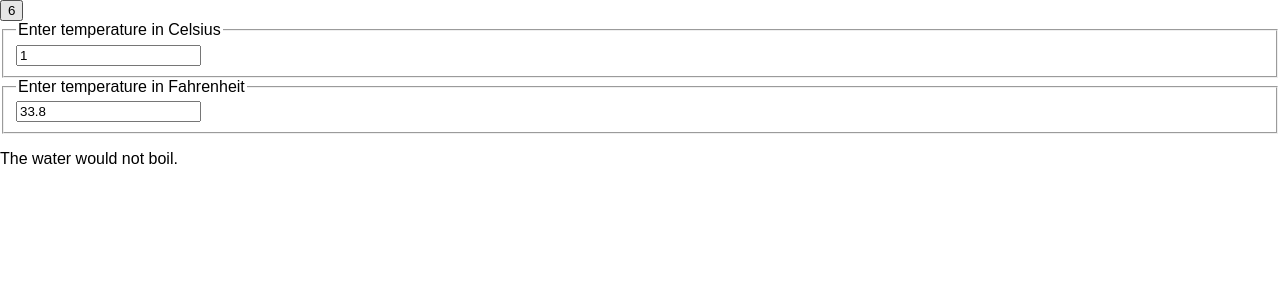
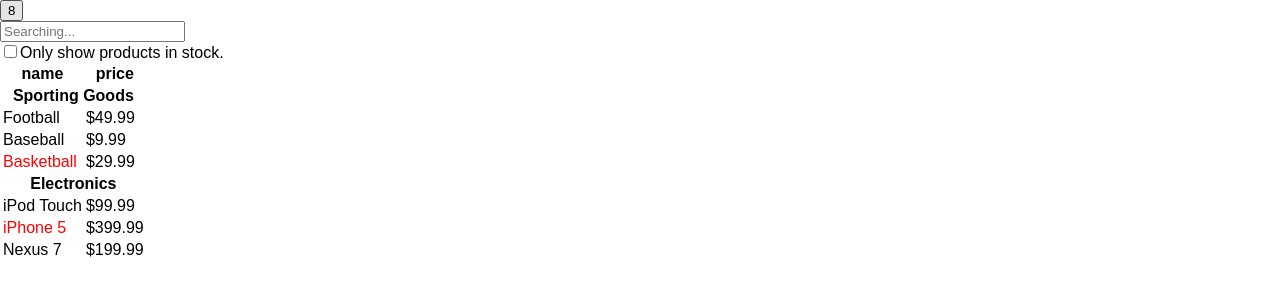
Before and after one commit to MatchaYi/React, a React (Create React App) app: page / in a window 1280 px wide. Shown: the top 300 px of the page. Built offline with nearby package versions, Linux system fonts and the light colour scheme.

Commit message:
add file Composition and ThingkingInReact

```diff
--- a/src/App.js
+++ b/src/App.js
@@ -5,6 +5,8 @@
 import {ControlledForm} from './Form'
 import {UncontrolledForm} from './Form'
 import TemperatureCalculator from './TemperatureCalculator'
+import Composition from './Composition'
+import ThingkingInReact from './ThingkingInReact'
 
 // function withToggle (cb) {
 //   return class
@@ -108,13 +110,15 @@
   () => <Greeting />,
   ShowWarning,
   withToggle(isToggleOn => isToggleOn ? <ControlledForm /> : <UncontrolledForm />),
-  TemperatureCalculator
+  TemperatureCalculator,
+  Composition,
+  ThingkingInReact
 ]
 
 class App extends Component {
   constructor (props) {
     super(props);
-    this.state = {count: 6}
+    this.state = {count: 8}
     this.handleClick = this.handleClick.bind(this);
   }
   handleClick () {
--- /dev/null
+++ b/src/Composition.js
@@ -0,0 +1,111 @@
+import React, {Component} from 'react';
+
+
+function FancyBorder(props) {
+    console.log(props.children)
+  return (
+    <div className={props.color}>
+      {props.children}
+    </div>
+  );
+}
+
+function Dialog(props) {
+    console.log(props.children)
+  return (
+    <FancyBorder color="red">
+      <h1>
+        {props.title}
+      </h1>
+      <p>
+        {props.message}
+      </p>
+      {props.children}
+    </FancyBorder>
+  );
+}
+
+function WelcomeDialog() {
+  return (
+    <Dialog
+      title="Welcome"
+      message="Thank you for visiting our spacecraft!" >
+      {/*hello*/}
+    </Dialog>
+  );
+}
+
+class SignUpDialog extends React.Component {
+  constructor(props) {
+    super(props);
+    this.handleChange = this.handleChange.bind(this);
+    this.handleSignUp = this.handleSignUp.bind(this);
+    this.state = {login: ''};
+  }
+
+  handleChange(e) {
+    this.setState({login: e.target.value});
+  }
+
+  handleSignUp() {
+    alert(`Welcome aboard, ${this.state.login}!`);
+  }
+
+  render() {
+    return (
+      <Dialog title="Mars Exploration Program"
+              message="How should we refer to you?">
+        <input value={this.state.login}
+               onChange={this.handleChange} />
+        <button onClick={this.handleSignUp}>
+          Sign Me Up!
+        </button>
+      </Dialog>
+    );
+  }
+}
+
+class Composition extends Component {
+    render () {
+       return (
+            <div>
+                <SignUpDialog />
+                <WelcomeDialog />
+            </div>
+       )
+    }
+
+}
+export default Composition
+//other case
+/*function Contacts (props) {
+    return <div>Contacts </div>
+}
+function Chat (props) {
+    return <div>Chat </div>
+}
+
+function SplitPane (props) {
+    return (
+        <div>
+            <div>
+                {props.left}
+            </div>
+            <div>
+                {props.right}
+            </div>
+        </div>
+    )
+}
+export function Other (props) {
+    return (
+        <SplitPane
+            left={
+                <Contacts />
+            }
+            right={
+                <Chat />
+            }
+        />
+    )
+}*/
--- /dev/null
+++ b/src/ThingkingInReact.js
@@ -0,0 +1,121 @@
+import React, {Component} from 'react';
+import _ from 'underscore'
+
+class SearchBar extends Component {
+    constructor (props) {
+        super(props);
+        this.searchChange = this.searchChange.bind(this);
+        this.checkedChange = this.checkedChange.bind(this);
+    }
+    searchChange (e) {
+        this.props.onSearchChange(e.target.value);
+    }
+    checkedChange (e) {
+        this.props.onCheckedChange(e.target.checked);
+    }
+    render () {
+        return (
+            <form>
+                <input type="text" placeholder='Searching...'
+                        onChange={this.searchChange}/>
+                <br/>
+                <label>
+                    <input type="checkbox"
+                            onChange={this.checkedChange}/>
+                    Only show products in stock.
+                </label>
+            </form>
+        );
+    }
+}
+
+function ProductTable (props) {
+    return (
+        <table>
+            <thead>
+                <tr>
+                    <th>name</th>
+                    <th>price</th>
+                </tr>
+            </thead>
+            <tbody>
+                {props.children}
+            </tbody>
+        </table>
+    )
+}
+
+class ProcuctsList extends Component {
+    render() {
+        const products = this.props.products;
+        const category_prods = _.groupBy(products,prod => prod.category);
+        const categories = Object.keys(category_prods);
+        return (
+            <ProductTable>
+               {categories.map(category => (
+                    [<tr><th colSpan='2'>{category}</th></tr>].concat(
+                        category_prods[category].map(prod => {
+                            const color = prod.stocked ? '' : 'red';
+                            return (
+                                <tr>
+                                    <td style={{color}}>{prod.name}</td>
+                                    <td>{prod.price}</td>
+                                </tr>
+                            )
+                        })
+                    )
+                  ))
+               }
+            </ProductTable>
+        )
+    }
+}
+
+const PRODUCTS = [
+  {category: 'Sporting Goods', price: '$49.99', stocked: true, name: 'Football'},
+  {category: 'Sporting Goods', price: '$9.99', stocked: true, name: 'Baseball'},
+  {category: 'Sporting Goods', price: '$29.99', stocked: false, name: 'Basketball'},
+  {category: 'Electronics', price: '$99.99', stocked: true, name: 'iPod Touch'},
+  {category: 'Electronics', price: '$399.99', stocked: false, name: 'iPhone 5'},
+  {category: 'Electronics', price: '$199.99', stocked: true, name: 'Nexus 7'}
+];
+
+class FilterableProductTable extends Component {
+    constructor (props) {
+        super(props);
+        this.state={
+            searchText: '',
+            isChecked: false
+        };
+        this.searchChange = this.searchChange.bind(this);
+        this.checkedChange = this.checkedChange.bind(this);
+    }
+     searchChange(searchText) {
+        this.setState({searchText});
+    }
+    checkedChange(isChecked) {
+        this.setState({isChecked});
+    }
+    render() {
+        const isChecked = this.state.isChecked;
+        const searchText = this.state.searchText;
+        const products = PRODUCTS.filter(prod => !isChecked || prod.stocked)
+                                 .filter(prod => prod.name.indexOf(searchText) !== -1);
+        return (
+            <div>
+                <SearchBar onCheckedChange={this.checkedChange}
+                           onSearchChange={this.searchChange}
+                />
+                <ProcuctsList products={products}/>
+            </div>
+        )
+    }
+}
+
+class ThingkingInReact extends Component {
+    render () {
+        return <FilterableProductTable  />
+    }
+}
+
+export default ThingkingInReact
```
